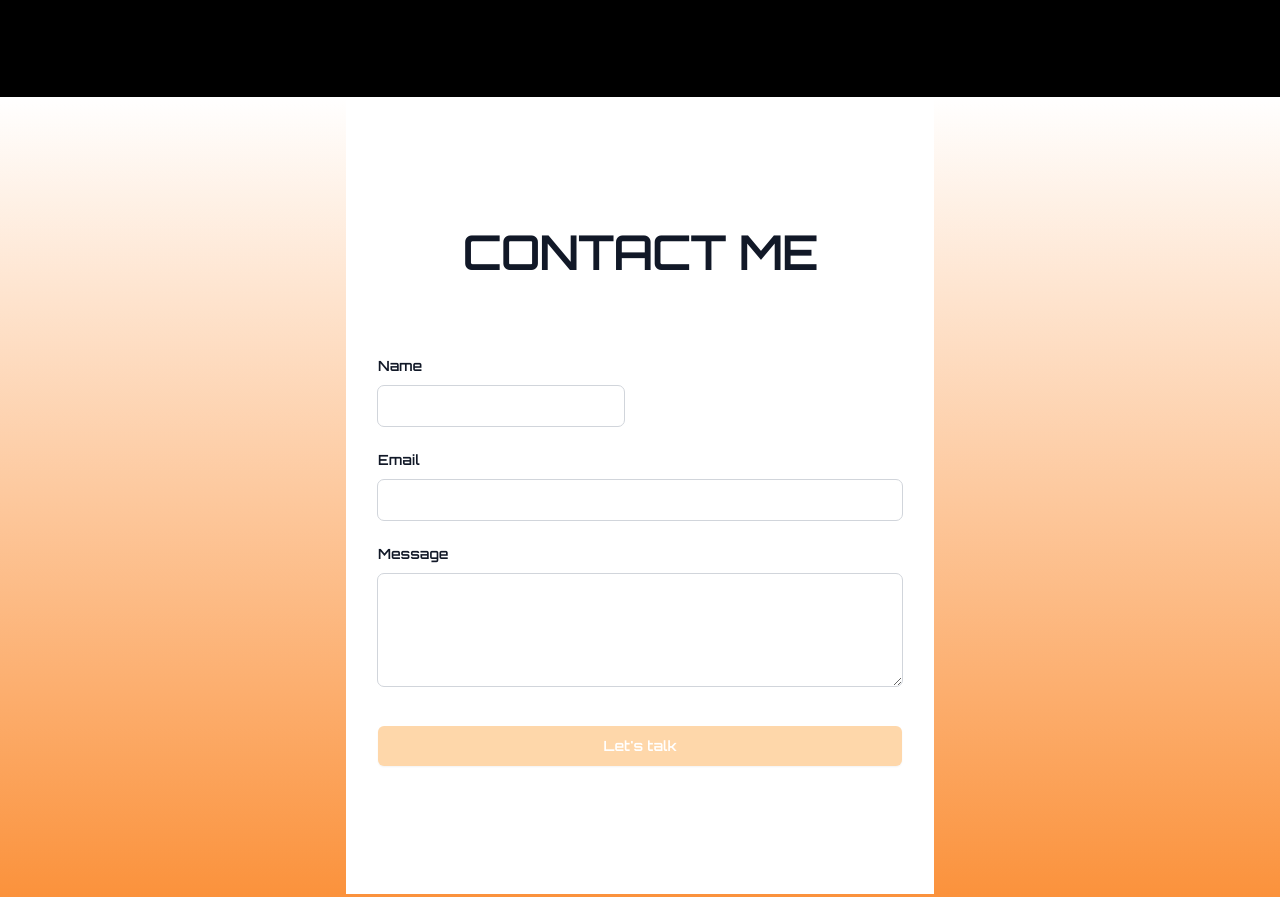
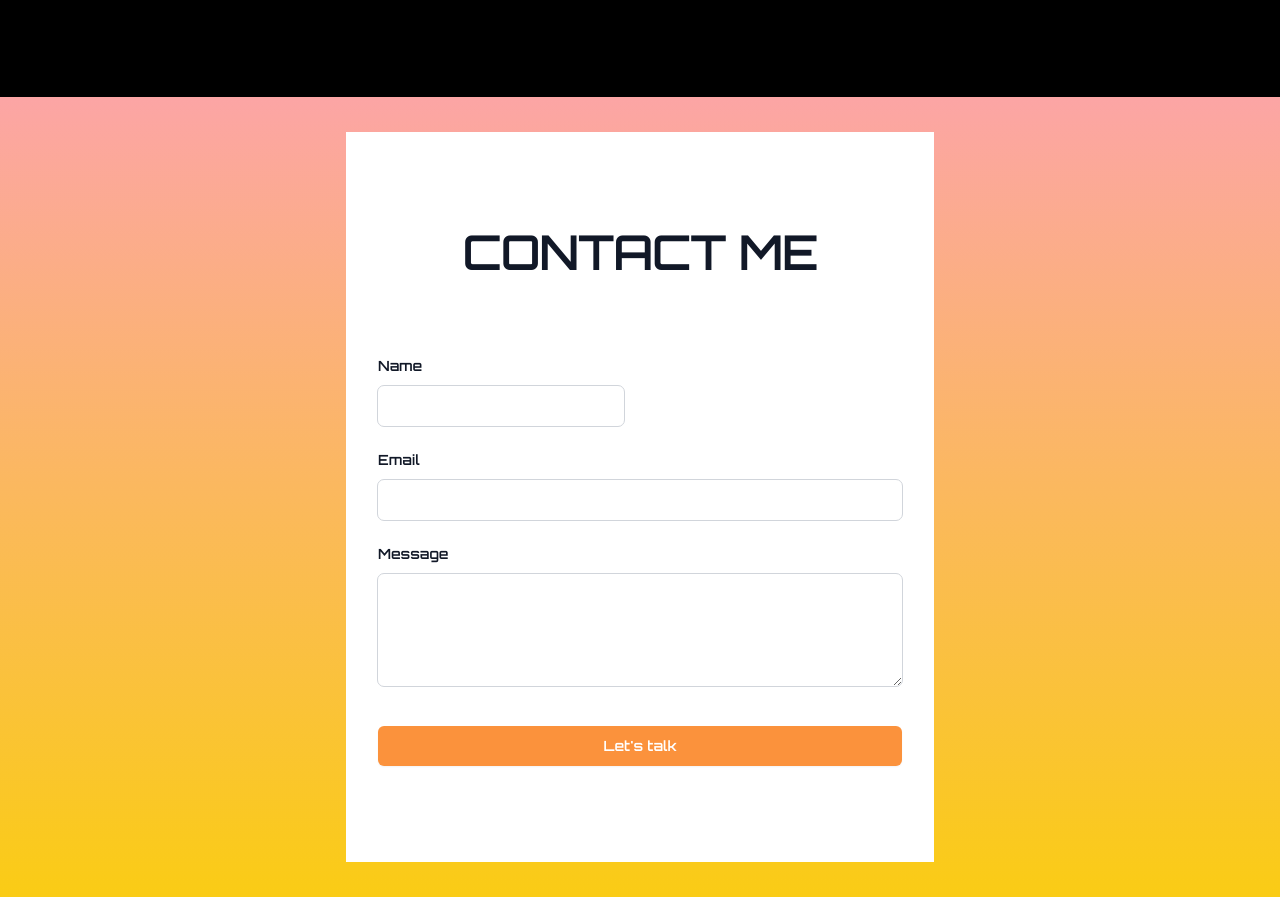
Before and after one commit to sannawiklund/Portfolio, a React (Create React App) app: page / in a window 1280 px wide. Shown: the part 2303-3200 px from the top of the page. Built offline with nearby package versions, Linux system fonts and the light colour scheme.

Commit message:
Semi-final designdraft

```diff
--- a/src/Components/ContactForm.jsx
+++ b/src/Components/ContactForm.jsx
@@ -29,9 +29,9 @@ export const ContactForm = () => {
     };
 
     return (
-        <div className="sticky top-0 h-[100vh] flex flex-col items-center justify-center bg-gradient-to-b from-white to-orange-400 text-black"
+        <div className="sticky top-0 h-[100vh] flex flex-col items-center justify-center bg-gradient-to-b from-red-300  to-yellow-400 text-black"
         >
-            <div className="isolate bg-white px-6 py-24 sm:py-32 lg:px-8">
+            <div className="isolate bg-white px-6 py-24 sm:py-31 lg:px-8">
                 <div
                     className="absolute inset-x-0 -top-40 -z-10 transform-gpu overflow-hidden blur-3xl sm:-top-80"
                     aria-hidden="true"
@@ -49,7 +49,7 @@ export const ContactForm = () => {
                     onSubmit={sendEmail}
                     className="mx-auto mt-16 max-w-xl sm:mt-20"
                 >
-                    <div className="grid grid-cols-1 gap-x-8 gap-y-6 sm:grid-cols-2">
+                    <div className="grid grid-cols-1 gap-x-8 gap-y-6 sm:grid-cols-2" id='form_Container'>
                         <div>
                             <label
                                 htmlFor="user_name"
@@ -64,7 +64,7 @@ export const ContactForm = () => {
                                     id="user_name"
                                     autoComplete="given-name"
                                     required
-                                    className="block w-full rounded-md bg-white px-3.5 py-2 text-base text-gray-900 outline outline-1 outline-gray-300 placeholder:text-gray-400 focus:outline-2 focus:outline-indigo-600"
+                                    className="block w-full rounded-md bg-white px-3.5 py-2 text-gray-900 outline outline-1 outline-gray-300 placeholder:text-gray-400 focus:outline-2 focus:outline-orange-400"
                                 />
                             </div>
                         </div>
@@ -83,7 +83,7 @@ export const ContactForm = () => {
                                     id="user_email"
                                     autoComplete="email"
                                     required
-                                    className="block w-full rounded-md bg-white px-3.5 py-2 text-base text-gray-900 outline outline-1 outline-gray-300 placeholder:text-gray-400 focus:outline-2 focus:outline-indigo-600"
+                                    className="block w-full rounded-md bg-white px-3.5 py-2 text-gray-900 outline outline-1 outline-gray-300 placeholder:text-gray-400 focus:outline-2 focus:outline-orange-400"
                                 />
                             </div>
                         </div>
@@ -101,7 +101,7 @@ export const ContactForm = () => {
                                     id="message"
                                     rows="4"
                                     required
-                                    className="block w-full rounded-md bg-white px-3.5 py-2 text-base text-gray-900 outline outline-1 outline-gray-300 placeholder:text-gray-400 focus:outline-2 focus:outline-indigo-600"
+                                    className="block w-full rounded-md bg-white px-3.5 py-2 text-gray-900 outline outline-1 outline-gray-300 placeholder:text-gray-400 focus:outline-2 focus:outline-orange-400"
                                 />
                             </div>
                         </div>
@@ -110,7 +110,7 @@ export const ContactForm = () => {
                     <div className="mt-10">
                         <button
                             type="submit"
-                            className="block w-full rounded-md bg-orange-200 px-3.5 py-2.5 text-center text-sm font-semibold text-white shadow-sm hover:bg-indigo-500 focus-visible:outline-2 focus-visible:outline-offset-2 focus-visible:outline-indigo-600"
+                            className="block w-full rounded-md bg-orange-400 px-3.5 py-2.5 text-center text-sm font-semibold text-white shadow-sm hover:bg-orange-600 focus-visible:outline-2 focus-visible:outline-offset-2 focus-visible:outline-indigo-600"
                         >
                             Let's talk
                         </button>
```
